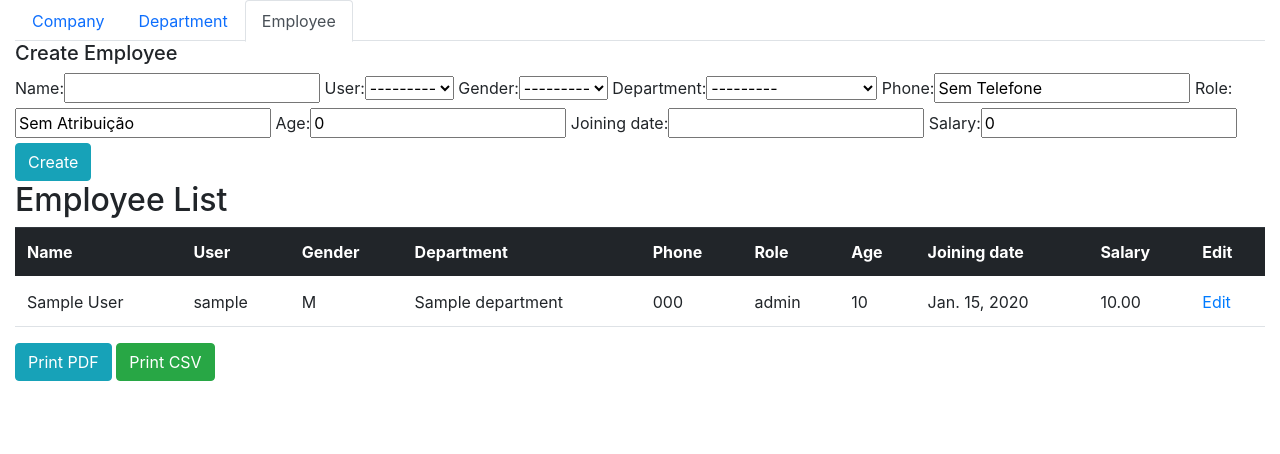
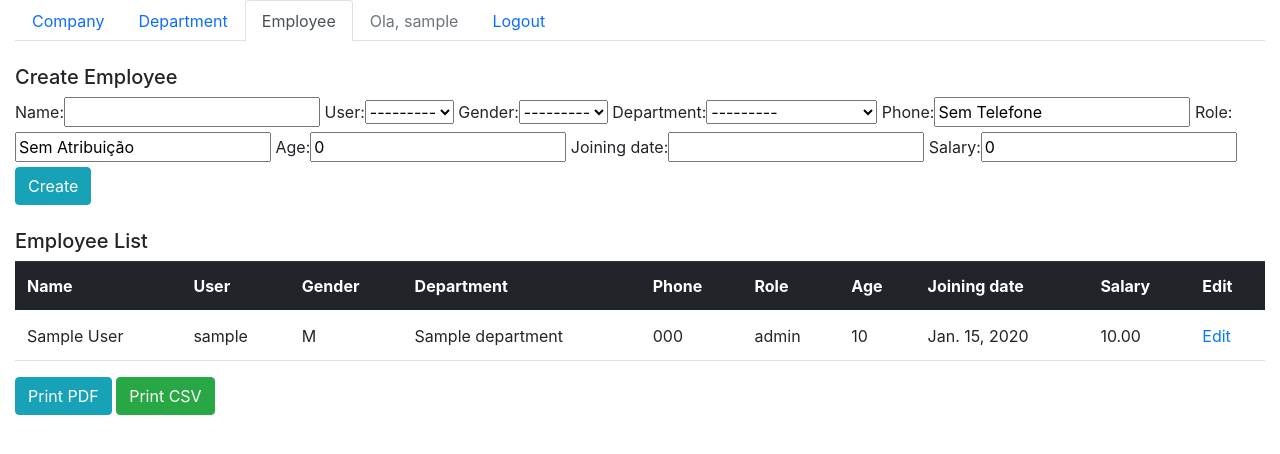
Before and after one commit to paulo9405/rh_teste, a Django app: page /company/employee/ in a window 1280 px wide. Shown: the top 454 px of the page. Run offline with Django 3.2, Linux system fonts and the light colour scheme; a user stored in the database is signed in; tables that the repository leaves empty hold one stand-in row (values such as "Sample post"); some libraries are stand-ins or nearby versions.

Commit message:
Finalizndo login

```diff
--- a/core/templates/core/company.html
+++ b/core/templates/core/company.html
@@ -49,6 +49,7 @@
     {% endif %}
 
     <div class="col-6">
+        <br>
         <h5> Create Company </h5>
         <form action="{% url 'core_create_company' %}" method="POST" enctype="multipart/form-data">
         {% csrf_token %}
@@ -60,6 +61,7 @@
     </div>
 
     <div class="col-6">
+        <br>
         <h5> Company List </h5>
         <table class="table">
             <thead class="thead-dark">
--- a/core/templates/core/employee.html
+++ b/core/templates/core/employee.html
@@ -12,10 +12,25 @@
         <li class="nav-item">
             <a class="nav-link active" href="{% url 'core_employee' %}">Employee</a>
         </li>
+
+        {% if user.is_authenticated %}
+            <li class="nav-item">
+                <a class="nav-link disabled" href="">Ola, {{ user }}</a>
+            </li>
+
+            <li class="nav-item">
+                <a class="nav-link" href="{% url 'logout' %}">Logout</a>
+            </li>
+        {% else %}
+            <li class="nav-item">
+                <a class="nav-link" href="{% url 'login' %}">Login</a>
+            </li>
+        {% endif %}
     </ul>
 {% endblock %}
 
 {% block main %}
+<br>
 <h5> Create Employee </h5>
         <form action="{% url 'core_create_employee' %}" method="POST">
         {% csrf_token %}
@@ -26,8 +41,8 @@
         </form>
 
 
-
-<h2> Employee List </h2>
+<br>
+<h5> Employee List </h5>
         <table class="table">
             <thead class="thead-dark">
                 <tr>
--- a/core/urls.py
+++ b/core/urls.py
@@ -47,8 +47,4 @@ urlpatterns = [
    # path('process-detail/<uuid:pk>', ProcessDetail.as_view(), name='process-detail'),
    # path('process-update/<uuid:pk>', ProcessUpdate.as_view(), name='process-update'),
    # path('process-delete/<uuid:pk>', ProcessDelete.as_view(), name='process-delete'),
-
-
-
-
 ]
--- a/rh_desafio/settings.py
+++ b/rh_desafio/settings.py
@@ -106,7 +106,7 @@ USE_TZ = True
 
 LOGIN_URL = 'login'
 LOGIN_REDIRECT_URL = 'core_company'
-LOGOUT_REDIRECT_URL = 'login'
+LOGOUT_REDIRECT_URL = 'core_company'
 
 STATIC_URL = '/static/'
 
--- a/templates/account/logout.html
+++ b/templates/account/logout.html
@@ -4,7 +4,7 @@
 
 {% block head_title %}{% trans "Sign Out" %}{% endblock %}
 
-{% block content %}
+{% block main %}
 <h1>{% trans "Sign Out" %}</h1>
 
 <p>{% trans 'Are you sure you want to sign out?' %}</p>
```
Also changed, not shown: core/templates/core/department.html (+16 -0 lines), requirements-dev.txt (line endings or trailing spaces), templates/registration/login.html (deleted).
